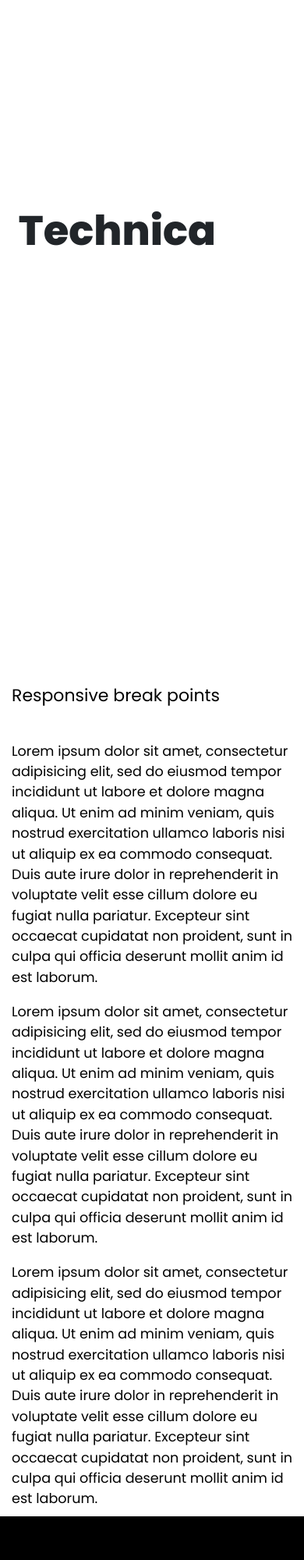
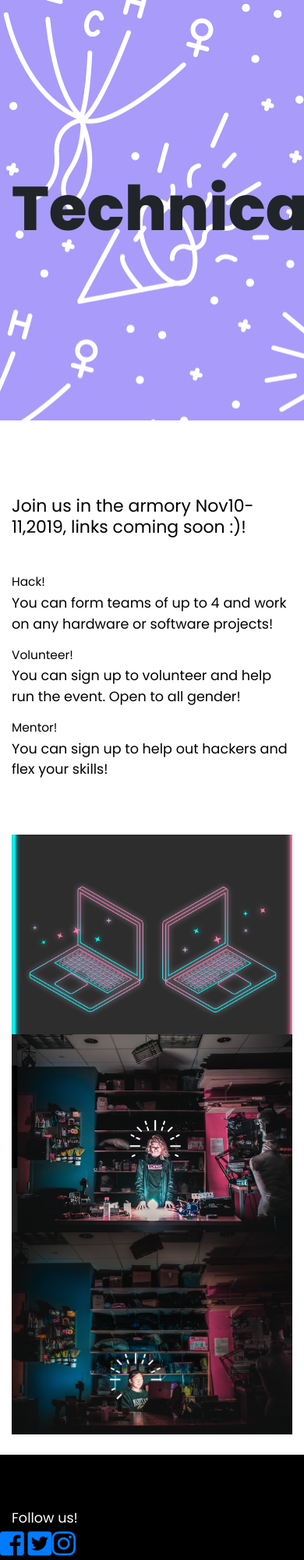
Before and after one commit to nazifanchowdhury/mockwebsite, a plain HTML site: page index.html in a window 390 px wide. Shown: the top 2000 px of the page at 78% size. Drawn offline with nearby package versions, Linux system fonts and the light colour scheme.

Commit message:
complete

```diff
--- a/index.html
+++ b/index.html
@@ -2,7 +2,7 @@
 <html lang="en">
   <head>
     <meta charset="utf-8">
-    <title>Week 5: Bootstrap</title>
+    <title>Technooca</title>
     <link href="https://fonts.googleapis.com/css?family=Poppins:400,700,800" rel="stylesheet">
     <meta name="viewport" content="width=device-width, initial-scale=1, shrink-to-fit=no">
     <link rel="stylesheet" href="https://use.fontawesome.com/releases/v5.3.1/css/all.css" integrity="sha384-mzrmE5qonljUremFsqc01SB46JvROS7bZs3IO2EmfFsd15uHvIt+Y8vEf7N7fWAU" crossorigin="anonymous">
@@ -14,7 +14,9 @@
       <div class="container">
         <div class="row">
           <div class="col-6">
+
             <h1>Technica</h1>
+
           </div>
         </div>
       </div>
@@ -24,30 +26,65 @@
       <div class="container">
         <div class="row">
           <div class="col">
-            <h1>Responsive break points</h1>
+            <h1>Join us in the armory Nov10-11,2019, links coming soon :)!</h1>
           </div>
         </div>
 
         <div class="row">
           <div class="col-12 col-sm-6 col-md-4 column-pad">
-            Lorem ipsum dolor sit amet, consectetur adipisicing elit, sed do eiusmod tempor incididunt ut labore et dolore magna aliqua. Ut enim ad minim veniam, quis nostrud exercitation ullamco laboris nisi ut aliquip ex ea commodo consequat. Duis aute irure dolor in reprehenderit in voluptate velit esse cillum dolore eu fugiat nulla pariatur. Excepteur sint occaecat cupidatat non proident, sunt in culpa qui officia deserunt mollit anim id est laborum.
+          <h3> Hack! </h3>
+          You can form teams of up to 4 and work on any hardware or software projects!
           </div>
 
           <div class="col-12 col-sm-6 col-md-4 column-pad">
-            Lorem ipsum dolor sit amet, consectetur adipisicing elit, sed do eiusmod tempor incididunt ut labore et dolore magna aliqua. Ut enim ad minim veniam, quis nostrud exercitation ullamco laboris nisi ut aliquip ex ea commodo consequat. Duis aute irure dolor in reprehenderit in voluptate velit esse cillum dolore eu fugiat nulla pariatur. Excepteur sint occaecat cupidatat non proident, sunt in culpa qui officia deserunt mollit anim id est laborum.
+          <h3>  Volunteer! </h3>
+            You can sign up to volunteer and help run the event. Open to all gender!
           </div>
 
           <div class="col-12 col-sm-6 col-md-4 column-pad">
-            Lorem ipsum dolor sit amet, consectetur adipisicing elit, sed do eiusmod tempor incididunt ut labore et dolore magna aliqua. Ut enim ad minim veniam, quis nostrud exercitation ullamco laboris nisi ut aliquip ex ea commodo consequat. Duis aute irure dolor in reprehenderit in voluptate velit esse cillum dolore eu fugiat nulla pariatur. Excepteur sint occaecat cupidatat non proident, sunt in culpa qui officia deserunt mollit anim id est laborum.
+            <h3> Mentor! </h3>
+            You can sign up to help out hackers and flex your skills!
           </div>
         </div>
       </div>
     </section>
+
+  <div class="container">
+    <div class="row">
+      <div class="col-md-4">
+        <div class="thumbnail">
+            <img src="./img/comp.jpg" alt="Lights" style="width:100%">
+            <div class="caption">
+
+            </div>
+          </a>
+        </div>
+      </div>
+      <div class="col-md-4">
+        <div class="thumbnail">
+            <img src="./img/light.jpg" alt="Nature" style="width:100%">
+            <div class="caption">
+
+            </div>
+          </a>
+        </div>
+      </div>
+      <div class="col-md-4">
+        <div class="thumbnail">
+            <img src="./img/hano.png" alt="Fjords" style="width:100%">
+            <div class="caption">
+
+            </div>
+          </a>
+        </div>
+      </div>
+    </div>
+  </div>
+  <br>
   <section class="footer padded black">
-        <div class="contain">
+    <div class="container">
+      <h2 class="heading">Follow us!</h2>
       <div class="row">
-                <div class="col">
-                    <br>
         <a href="https://gotechnica.org/instagram">
           <i class="fab fa-facebook-square"></i>
         </a>
@@ -59,8 +96,8 @@
         </a>
       </div>
     </div>
-        </div>
   </section>
+
 
 
     <!-- optional JS -->
--- a/scss/_base.scss
+++ b/scss/_base.scss
@@ -12,28 +12,20 @@ body {
 	font-size: 2.0rem;
 }
 
-h1, h2, h3, h4, h5, h6, p {
-	margin: 0;
-}
 
 html {
-  // Extra small devices (portrait phones)
   @media (max-width: 575.98px) {
     font-size: 55%;
   }
-  // Small devices (landscape phones)
   @media (min-width: 576px) and (max-width: 767.98px) {
     font-size: 58%;
   }
-  // Medium devices (tablets)
   @media (min-width: 768px) and (max-width: 991.98px) {
     font-size: 60%;
   }
-  // Large devices (desktops)
   @media (min-width: 992px) and (max-width: 1199.98px) {
     font-size: 62.5%;
   }
-  // Extra large devices (large desktops)
   @media (min-width: 1200px) {
     font-size: 62.5%;
   }
--- a/scss/main.scss
+++ b/scss/main.scss
@@ -1,6 +1,11 @@
 @import '_variables';
 @import '_base.scss';
 
+section.hero {
+	background-image: url("../img/purple.png");
+	width: 100%;
+	margin: 0 auto;
+}
 section {
 	&.black {
 		background-color: $background-color1;
@@ -19,26 +24,24 @@ section {
 
 	&.hero {
 
-	  width: 90%;
-	  height: 100vh;
-		//background-image: url("../img/henlo.jpg");
+	  h1 {
 
-	  h1 {
-			padding-left: 1rem;
-			padding-right: 6rem;
-			font-size: 6rem;
+			font-size: 9rem;
 			font-weight: 800;
+			//text-align: center;
 	  }
 
-		padding-top: 30rem;
-		padding-bottom: 30rem;
+		padding-top: 25rem;
+		padding-bottom: 25rem;
 	}
 
 	&.content {
 		.container, .container-fluid {
 			.row {
 				padding-top: 3rem;
-
+				img {
+					width: 50%;
+				}
 				.border-white {
 					border: 0.1rem solid white;
 				}
@@ -56,29 +59,7 @@ section {
 
 }
 
-section .contain {
-	width: 100%;
-	margin-bottom: 2rem;
-	background-color: black;
+section.footer a i {
+  font-size: 4rem;
+
 }
-
-section.black {
-  background-color: black;
-  color: white;
-}
-
-section.pink {
-  background-color: #ff267c;
-  color: white;
-}
-
-section.padded {
-  padding-top: 1rem;
-  padding-bottom: 1rem;
-}
-
-section.footer a i {
-  font-size: 5rem;
-  margin-right: 5rem;
-  color: #ff267c;
-}
```
Also changed, not shown: css/main.css, img/hano.png (added), img/purple.png (added), 3 other files. Lines whose indentation alone changed are shown as unchanged.
